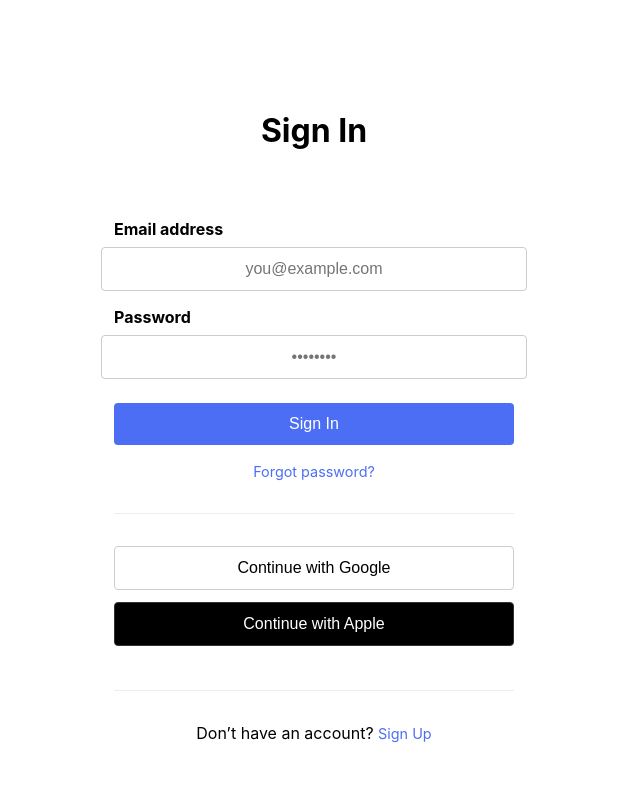
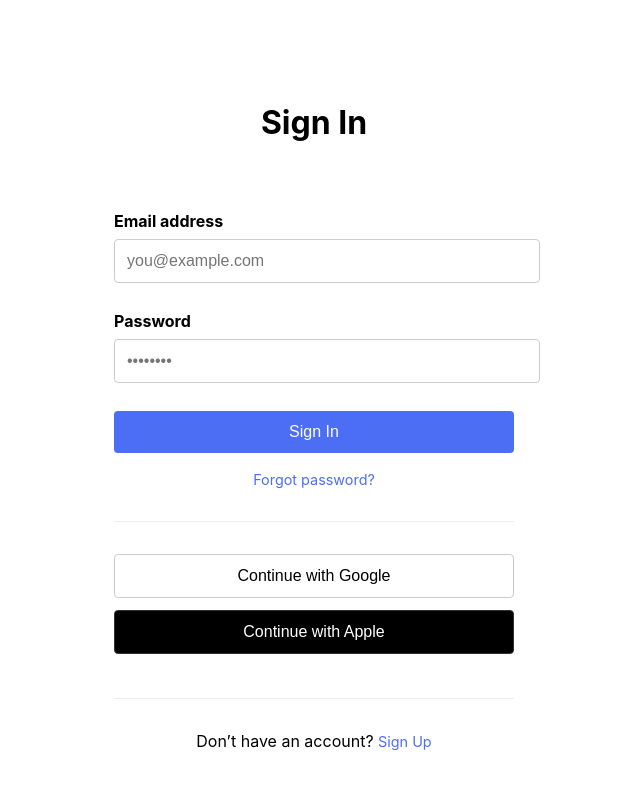
Before and after one commit to victorxtsai/mindwellworld-auth, a React (Create React App) app: page / in a window 1280 px wide. Shown: the top 788 px of the page, without its empty margins (342-982 px from the left). Built offline with nearby package versions, Linux system fonts and the light colour scheme; no server answers.

Commit message:
Update20250215

```diff
--- a/src/pages/AccountAccess.css
+++ b/src/pages/AccountAccess.css
@@ -1,75 +1,63 @@
-/* Sign-in page background */
+/* Full-page container */
 .accountaccess-container {
     display: flex;
     justify-content: center;
     align-items: center;
     min-height: 100vh;
     width: 100%;
-    background: #fff; /* Entire background is now white */
+    background: #fff;
     padding: 1rem;
   }
 
-/* Centering everything in a flex column */
+  /* The card-like wrapper for the form */
   .accountaccess-card {
     display: flex;
     flex-direction: column;
-    align-items: center;
-    justify-content: center;
     width: 100%;
-    max-width: 400px;
+    max-width: 400px; /* Limit total width */
     padding: 2rem;
-    background: transparent; /* Blend with white background */
-    text-align: center; /* Ensure all text is centered */
+    background: transparent;
+    text-align: center; /* Center the headings, etc. */
   }
 
-/* Header / Logo area */
+  /* Header/Title area */
   .accountaccess-header {
     width: 100%;
+    margin-bottom: 1rem;
     text-align: center;
-    margin-bottom: 1rem;
   }
 
-/* Title text */
-.accountaccess-title {
-    margin-top: 10px;
-    text-align: center;
-    font-size: 1.5rem;
-    font-weight: bold;
-}
-
-/* Form layout */
+  /* The form wrapper */
   .accountaccess-form {
-    display: flex;
-    flex-direction: column;
     width: 100%;
-    align-items: center; /* Ensure everything is centered */
     margin-top: 1rem;
+    /* No align-items center so inputs/buttons stretch full width */
   }
 
   /* Label styling */
   .accountaccess-label {
+    display: block;
+    width: 100%;
     font-weight: bold;
     margin-bottom: 0.5rem;
     margin-top: 1rem;
-    width: 100%;
-    text-align: left; /* Labels should align left */
+    text-align: left; /* Usually labels look better left-aligned */
   }
 
-/* Text input styling - now same width as buttons */
+  /* Input fields (full width) */
   .accountaccess-input {
+    width: 100%;
     padding: 0.75rem;
     font-size: 1rem;
     border-radius: 4px;
     border: 1px solid #ccc;
     outline: none;
-    width: 100%; /* Full width */
-    max-width: 100%; /* Prevent it from exceeding parent container */
-    text-align: center;
+    margin-bottom: 0.75rem; /* Space under each input */
   }
 
-/* Sign-in button style */
+  /* Primary action button (Sign In / Create) */
   .accountaccess-btn-primary {
-    margin-top: 1.5rem;
+    width: 100%;
     padding: 0.75rem;
     font-size: 1rem;
     background-color: #4c6ef5;
@@ -77,12 +65,30 @@
     border: none;
     border-radius: 4px;
     cursor: pointer;
+    margin-top: 1rem; /* Space above the button */
+  }
+
+  /* Social sign-in buttons (Google, Apple) */
+  .accountaccess-btn-social {
     width: 100%;
-    max-width: 100%; /* Same width as input */
+    padding: 0.75rem;
+    font-size: 1rem;
+    border: 1px solid #ccc;
+    border-radius: 4px;
+    background-color: #fff;
+    cursor: pointer;
+    margin-bottom: 0.75rem;
     text-align: center;
   }
 
-/* "Forgot password?" and other links */
+  /* Apple button styling override */
+  .accountaccess-btn-apple {
+    background-color: #000;
+    color: #fff;
+    border: 1px solid #333;
+  }
+
+  /* Extra links (Forgot password?) */
   .accountaccess-extra-links {
     margin-top: 1rem;
     text-align: center;
@@ -96,7 +102,7 @@
     font-size: 0.9rem;
   }
 
-/* Divider line */
+  /* Divider line (full width) */
   .accountaccess-divider {
     margin: 2rem 0;
     border: none;
@@ -104,31 +110,10 @@
     width: 100%;
   }
 
-/* Social sign-in buttons (Google, Apple, etc.) - same width as input and primary button */
-.accountaccess-btn-social {
-    width: 100%;
-    max-width: 100%; /* Ensure it aligns with input fields */
-    padding: 0.75rem;
-    font-size: 1rem;
-    border: 1px solid #ccc;
-    border-radius: 4px;
-    background-color: #fff;
-    cursor: pointer;
-    margin-bottom: 0.75rem;
-    text-align: center;
-}
-
-/* Apple sign-in button styling */
-.accountaccess-btn-apple {
-    background-color: #000;
-    color: #fff;
-    border: 1px solid #333;
-}
-
   /* Error message styling */
   .accountaccess-error {
     color: red;
     margin-top: 0.5rem;
+    width: 100%;
     text-align: center;
-    width: 100%;
   }
--- a/src/pages/AccountAccess.js
+++ b/src/pages/AccountAccess.js
@@ -1,32 +1,54 @@
 import React, { useState } from "react";
 import {
   signInWithEmailAndPassword,
+  createUserWithEmailAndPassword,
   GoogleAuthProvider,
   signInWithPopup,
 } from "firebase/auth";
 import { auth } from "../firebaseConfig";
-import "./AccountAccess.css"; // Import the CSS
+import "./AccountAccess.css";
 
 function AccountAccess() {
   const [email, setEmail] = useState("");
   const [password, setPassword] = useState("");
   const [error, setError] = useState("");
+  const [isSignUp, setIsSignUp] = useState(false);
 
-  const handleEmailSignIn = async (e) => {
+  // We'll store the redirect URL from query params (default to / if none)
+  const [redirectUrl, setRedirectUrl] = useState("/");
+
+  // Toggle between Sign In and Sign Up modes
+  const toggleMode = () => {
+    setIsSignUp((prev) => !prev);
+    setError("");
+  };
+
+  // Handle form submission (Sign In or Sign Up)
+  const handleSubmit = async (e) => {
     e.preventDefault();
+    setError("");
+
     try {
+      if (isSignUp) {
+        // CREATE ACCOUNT
+        await createUserWithEmailAndPassword(auth, email, password);
+        // TODO: Redirect or handle success (e.g., navigate to dashboard)
+      } else {
+        // SIGN IN
         await signInWithEmailAndPassword(auth, email, password);
-      // TODO: Redirect or handle successful login
+        // TODO: Redirect or handle success
+      }
     } catch (err) {
       setError(err.message);
     }
   };
 
+  // Social sign-ins (same for both modes)
   const handleGoogleSignIn = async () => {
     try {
       const provider = new GoogleAuthProvider();
       await signInWithPopup(auth, provider);
-      // TODO: Redirect or handle successful login
+      // TODO: Redirect or handle success
     } catch (err) {
       setError(err.message);
     }
@@ -42,11 +64,10 @@ function AccountAccess() {
       <div className="accountaccess-card">
         {/* Header / Logo */}
         <div className="accountaccess-header">
-          <h1>Sign In</h1>
+          <h1>{isSignUp ? "Create An Account" : "Sign In"}</h1>
         </div>
 
-        {/* Email / Password Form */}
-        <form onSubmit={handleEmailSignIn} className="accountaccess-form">
+        <form onSubmit={handleSubmit} className="accountaccess-form">
           <label className="accountaccess-label">Email address</label>
           <input
             type="email"
@@ -70,34 +91,51 @@ function AccountAccess() {
           {error && <div className="accountaccess-error">{error}</div>}
 
           <button type="submit" className="accountaccess-btn-primary">
-            Sign In
+            {isSignUp ? "Create" : "Sign In"}
           </button>
         </form>
 
+        {/* You could hide this link if in Sign Up mode, or keep it */}
+        {!isSignUp && (
           <div className="accountaccess-extra-links">
             <a href="/forgot-password" className="accountaccess-link">
               Forgot password?
             </a>
           </div>
+        )}
 
         <hr className="accountaccess-divider" />
 
-        {/* Social Sign-in Buttons */}
+        {/* Social Sign-in Buttons (same for both modes) */}
         <button onClick={handleGoogleSignIn} className="accountaccess-btn-social">
           Continue with Google
         </button>
 
-        <button onClick={handleAppleSignIn} className="accountaccess-btn-social accountaccess-btn-apple">
+        <button
+          onClick={handleAppleSignIn}
+          className="accountaccess-btn-social accountaccess-btn-apple"
+        >
           Continue with Apple
         </button>
 
         <hr className="accountaccess-divider" />
 
         <div style={{ textAlign: "center" }}>
+          {isSignUp ? (
+            <>
+              Already have an account?{" "}
+              <span onClick={toggleMode} className="accountaccess-link" style={{ cursor: "pointer" }}>
+                Sign In
+              </span>
+            </>
+          ) : (
+            <>
               Don’t have an account?{" "}
-          <a href="/signup" className="accountaccess-link">
+              <span onClick={toggleMode} className="accountaccess-link" style={{ cursor: "pointer" }}>
                 Sign Up
-          </a>
+              </span>
+            </>
+          )}
         </div>
       </div>
     </div>
```
Also changed, not shown: 1 other file (tests, documents, lock files or other folders). Lines whose indentation alone changed are shown as unchanged.
